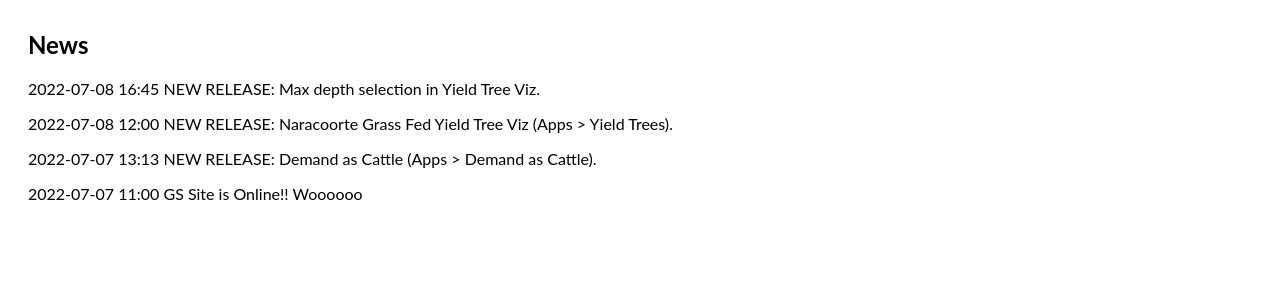
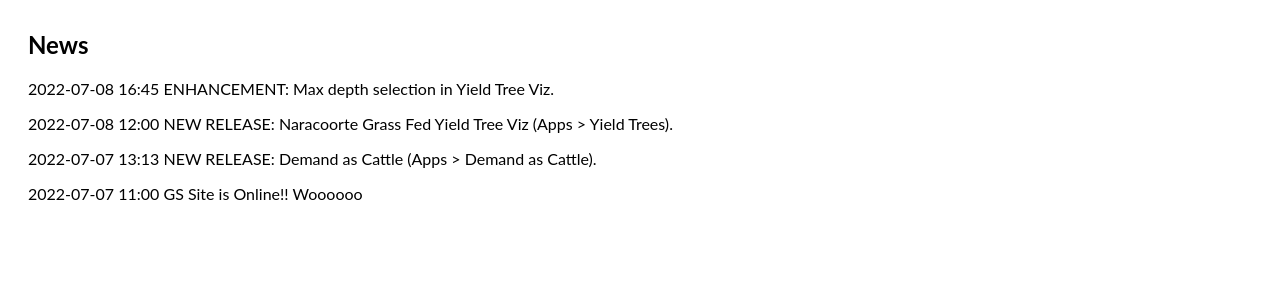
Before and after one commit to jc52766/analytics_site, a Django app: page /initiatives_home/news/ in a window 1280 px wide. Shown: the part 54-354 px from the top of the page. Run offline with Django 4.2, Linux system fonts and the light colour scheme.

Commit message:
dad no need to send df in request.

```diff
--- a/initiatives/templates/initiatives/news.html
+++ b/initiatives/templates/initiatives/news.html
@@ -6,7 +6,7 @@
 {% block content %}
 
 <div>
-    <p>2022-07-08 16:45 NEW RELEASE: Max depth selection in Yield Tree Viz.</p>
+    <p>2022-07-08 16:45 ENHANCEMENT: Max depth selection in Yield Tree Viz.</p>
     <p>2022-07-08 12:00 NEW RELEASE: Naracoorte Grass Fed Yield Tree Viz (Apps > Yield Trees).</p>
     <p>2022-07-07 13:13 NEW RELEASE: Demand as Cattle (Apps > Demand as Cattle).</p>
     <p>2022-07-07 11:00 GS Site is Online!! Woooooo</p>
--- a/initiatives/views.py
+++ b/initiatives/views.py
@@ -100,7 +100,7 @@ def demand_as_cattle(request):
 
     return render(request, 'initiatives/demand_as_cattle.html',
                     {#'title': 'Demand As Cattle',
-                    'df_demand_as_cattle' : df_demand_as_cattle,
+                    #'df_demand_as_cattle' : df_demand_as_cattle,
                     'json_demand_as_cattle' : df_demand_as_cattle.drop(columns='index').to_json(orient='records'),
                     'json_demand_as_cattle_wide' : wide_dat.to_json(orient='records'),
                     'distinct_dates' : df_demand_as_cattle.fiscalWeekStartDate.sort_values().unique(),
```
Also changed, not shown: 1 other file.
